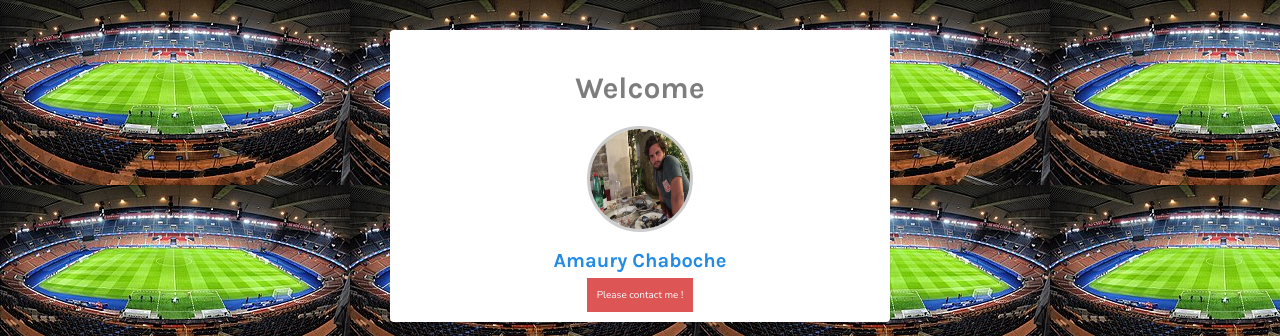
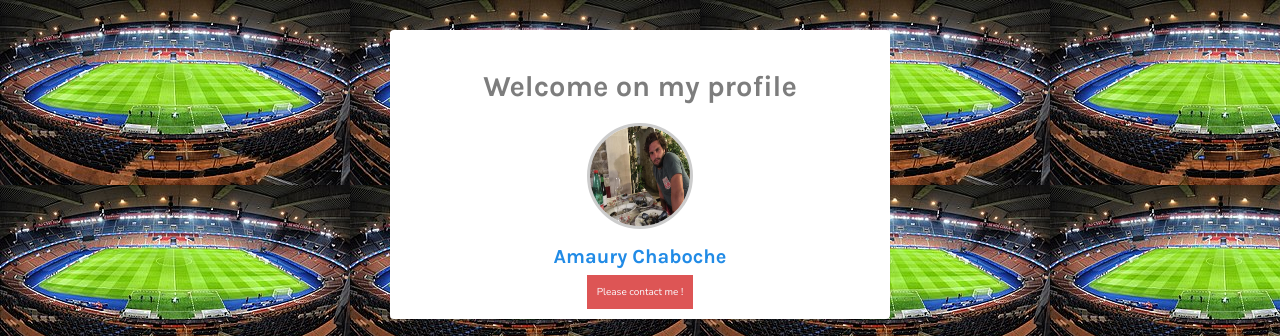
Before and after one commit to AmauryChaboche/profile, a plain HTML site: page index.html in a window 1280 px wide. Shown: the top 336 px of the page. Drawn offline with Linux system fonts and the light colour scheme.

```diff
--- a/index.html
+++ b/index.html
@@ -10,7 +10,7 @@
   <body>
     <div class="container">
       <div class="card center">
-        <h1> Welcome  </h1>
+        <h1> Welcome on my profile  </h1>
         <img src="images/puglia.png" alt="Moi dans les pouilles" width="100" height="100" id="profilepicture">
         <h2> Amaury Chaboche  </h2>
         <a href="https://lewagon.com" class="btn-red"> Please contact me ! </a>
--- a/style.css
+++ b/style.css
@@ -10,7 +10,7 @@
 h1 {
   color : #7D7D7D ;
   font-family: 'Karla';
-  font-size: 30px;
+  font-size: 29px;
 }
 
 h2 {
```
